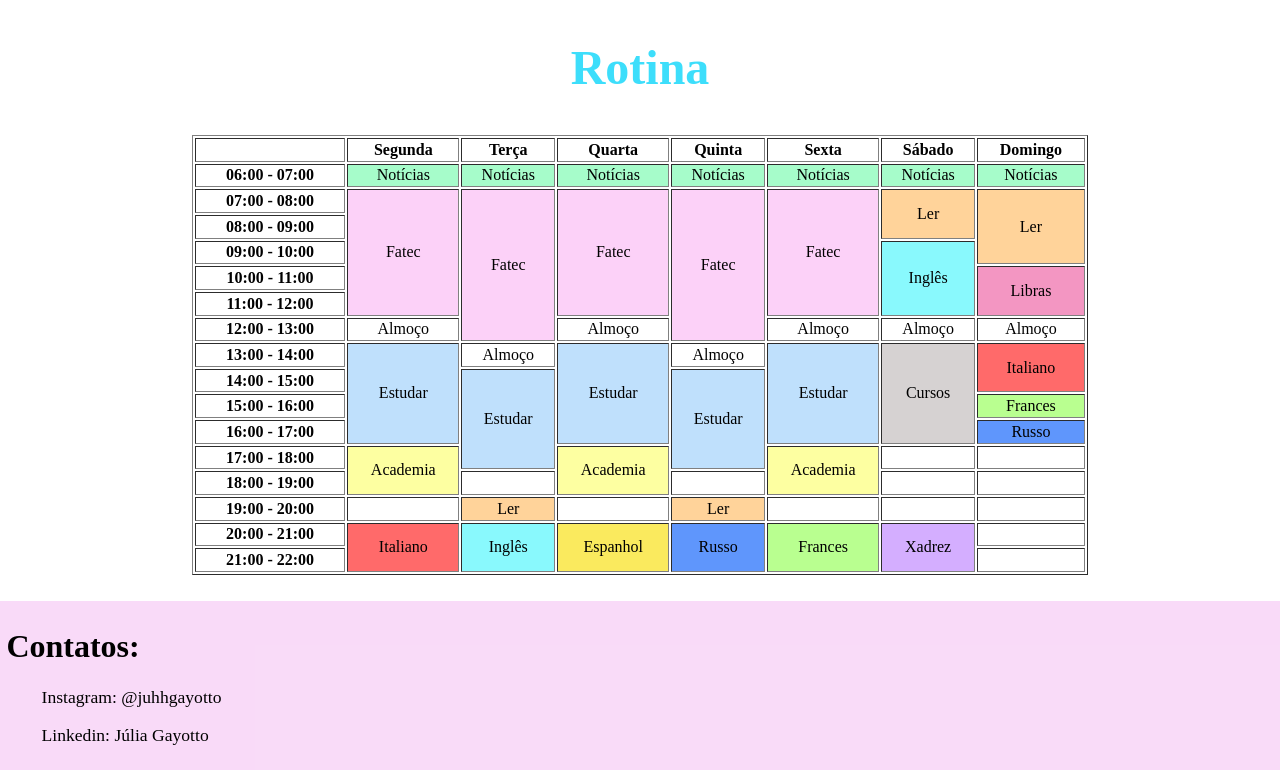
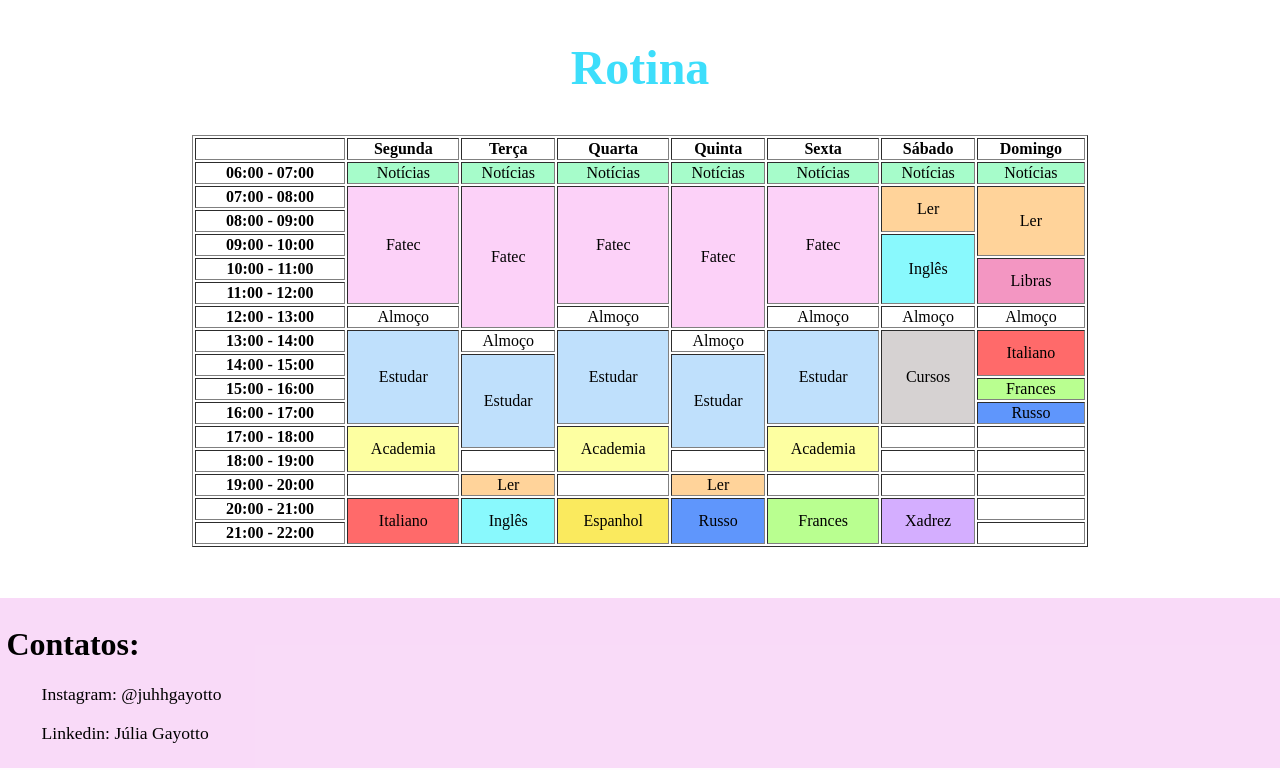
Before and after one commit to JuliaGayotto/Portfolio-DesignDigital, a Flask app: page /rotina.html in a window 1280 px wide. Shown: the part 118-888 px from the top of the page. Run offline with Flask 2, Linux system fonts and the light colour scheme; some web fonts are replaced.

Commit message:
alteracao das medidas da tabela

```diff
--- a/Src/static/css/estilos.css
+++ b/Src/static/css/estilos.css
@@ -143,13 +143,13 @@ p{
 /* ---------------------------------------------------------------------------------rotina-----------------------------------------------------------------------------------------------------*/
 table{
     width: 70%;
-    height: 55vh;
+    height: 90%;
     align-items: center;
     text-align: center;
     margin-left: 15%;
     margin-right: 15%;
     margin-top: 3%;
-    margin-bottom: 2%;
+    margin-bottom: 4%;
 }
 
 .fatec{
```
